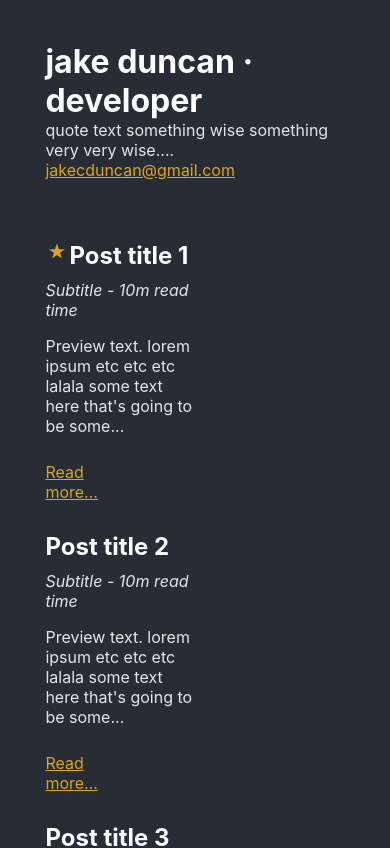
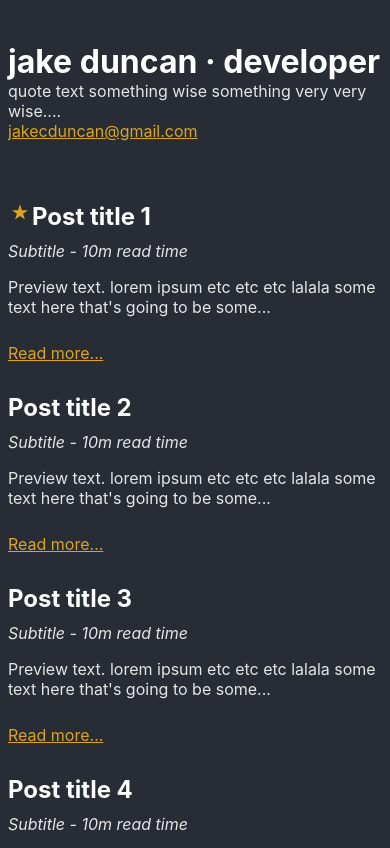
Before and after one commit to Jaked222/nextreactblog, a Next.js app: page / in a window 390 px wide. Shown: the top 848 px of the page. Built offline with nearby package versions, Linux system fonts and the light colour scheme.

Commit message:
mobile mode

```diff
--- a/components/post.js
+++ b/components/post.js
@@ -61,6 +61,12 @@ export default function Post({ className, details }) {
             flex-direction: column;
             margin: 10px 0;
           }
+
+          @media only screen and (max-width: 768px) {
+            .post {
+              width: 100%;
+            }
+          }
         `}
       </style>
     </div>
--- a/pages/posts/[post].js
+++ b/pages/posts/[post].js
@@ -39,10 +39,6 @@ export default function PostWrapper() {
         </div>
       </footer>
       <style jsx>{`
-        .post-body {
-          margin: 0px 0 0 20px;
-        }
-
         .post-body div {
           color: var(--secondary-text);
           margin-top: -20px;
--- a/styles.css
+++ b/styles.css
@@ -94,3 +94,13 @@ body {
 .quote-text {
   color: var(--secondary-text);
 }
+
+@media only screen and (max-width: 768px) {
+  main {
+    width: 100%;
+  }
+
+  .post {
+    width: 100%;
+  }
+}
```
